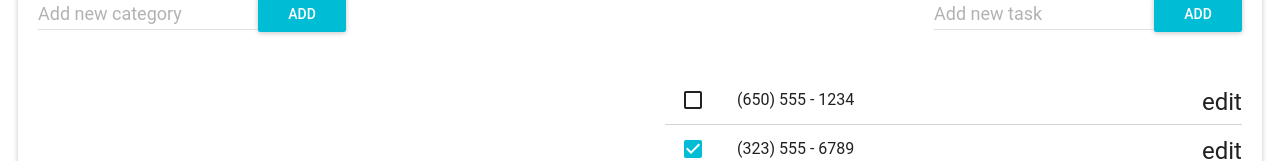
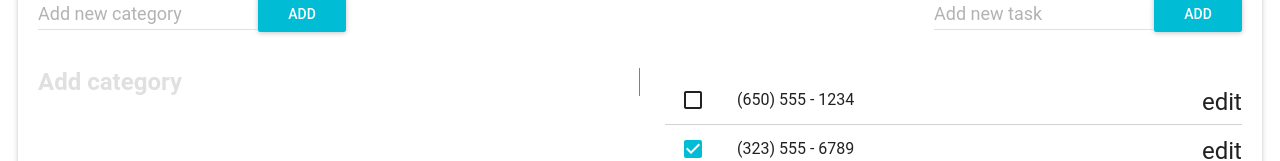
Before and after one commit to w4dmitry/ToDoDemo, a React app: page / in a window 1280 px wide. Shown: the part 228-389 px from the top of the page. Built offline with nearby package versions, Linux system fonts and the light colour scheme; the HTML template or start-up script is replaced by a standard one; what react-tap-event-plugin would draw is missing.

Commit message:
Added: MessagePanel

```diff
--- a/src/App/CategoryPanel.jsx
+++ b/src/App/CategoryPanel.jsx
@@ -3,6 +3,7 @@ import RaisedButton from 'material-ui/RaisedButton';
 import TextField from 'material-ui/TextField';
 import Tree from './Tree';
 import TextBoxButton from './TextBoxButton';
+import MessagePanel from './MessagePanel';
 
 export default class CategoryPanel extends Component {
 
@@ -19,7 +20,7 @@ export default class CategoryPanel extends Component {
                 <TextBoxButton name="Add" hint="Add new category" onAdd={this.props.onAdd}></TextBoxButton>
 
                 <div style={{alignSelf: 'top', borderRight:'1px solid gray', paddingRight:'15px', marginTop:30}}>
-                    <Tree data={this.state.data} onAdd={this.props.onAddSubCategory} onRemove={this.props.onRemove}/>
+                    {this.state.data.length === 0 ? <MessagePanel value="Add category"/> : <Tree data={this.state.data} onAdd={this.props.onAddSubCategory} onRemove={this.props.onRemove}/>}
                 </div>
 
               </div>
--- /dev/null
+++ b/src/App/MessagePanel.jsx
@@ -0,0 +1,11 @@
+import React from 'react';
+import {grey300} from 'material-ui/styles/colors';
+
+export default function MessagePanel(props) {
+
+    return (
+        <div className='center-content'>
+            <p style={{color:grey300, fontWeight: 'bold', fontSize: 24}}>{props.value}</p>
+        </div>
+    );
+}
--- a/src/www/main.css
+++ b/src/www/main.css
@@ -64,3 +64,16 @@ body {
     content: "";
     cursor: default;
 }
+
+div.center-content {
+    height: 10em;
+    position: relative
+}
+div.center-content p {
+    margin: 0;
+    position: absolute;
+    top: 50%;
+    left: 50%;
+    margin-right: -50%;
+    transform: translate(-50%, -50%)
+}
```
Also changed, not shown: src/App/Main.jsx (+0 -8 lines).
